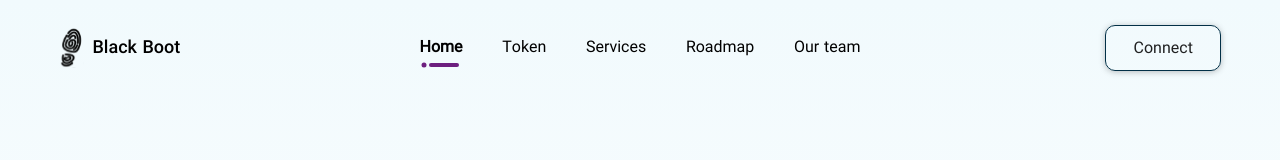
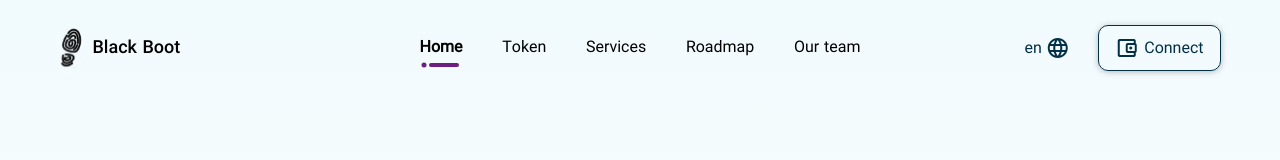
Before and after one commit to BlackBoot-io/Site, a Nuxt app: page / in a window 1280 px wide. Shown: the top 160 px of the page. Built offline with nearby package versions, Linux system fonts and the light colour scheme.

Commit message:
update header

```diff
--- a/assets/scss/_main.scss
+++ b/assets/scss/_main.scss
@@ -67,8 +67,6 @@
 	background: transparent!important;
 	line-height: 30px!important;
 	text-transform: none!important;
-	border: 1px solid #023047!important;
-	box-shadow: 0px 1px 6px rgba(0, 0, 0, 0.25)!important;
 }
 
 .title-main {
--- a/components/base/Header.vue
+++ b/components/base/Header.vue
@@ -18,9 +18,9 @@
         </div>
         <div class="center">
           <div v-for="link in $store.state.menu" :key="link.name">
-            <NuxtLink v-if="!link.items" :to="link.route" class="header-link">{{
-              link.name
-            }}</NuxtLink>
+            <NuxtLink v-if="!link.items" :to="link.route" class="header-link">
+              {{ link.name }}
+            </NuxtLink>
             <v-menu
               v-else
               open-on-hover
@@ -53,12 +53,22 @@
           </div>
         </div>
         <div class="left">
-          <a href="https://web.mobexi.net/al/signup">
+          <a href="#">
+            <v-btn
+              depressed
+              class="btn-main"
+            >
+             {{ content.lang }}
+              <v-icon class="ml-1">mdi-web</v-icon>
+            </v-btn>
+          </a>
+          <a href="#">
             <v-btn
               outlined
               depressed
-              class="btn-main"
+              class="btn-main btn-connect ml-3"
             >
+              <v-icon class="mr-1">mdi-wallet-outline</v-icon>
               {{ content.register }}
             </v-btn>
           </a>
@@ -78,9 +88,7 @@
             <v-list-item
               v-if="!link.items"
               class="pa-0 mb-2"
-              :class="{
-                'v-list-item--active': $nuxt.$route.path == link.route,
-              }"
+              :class="{'v-list-item--active': $nuxt.$route.path == link.route}"
             >
               <NuxtLink :to="link.route" class="d-flex py-2 pr-8 list-link">
                 <v-list-item-icon class="ml-5">
@@ -129,7 +137,7 @@
 export default {
   data: () => ({
     content: {
-      login: "ورود",
+      lang: "en",
       register: "Connect",
     },
     scrolled: false,
@@ -232,8 +240,17 @@ header {
     .v-btn {
       transition: 0.5s !important;
       font-size: 16px !important;
-      min-width: 116px!important;
       min-height: 46px!important;
+      color: #023047!important;
+
+      .v-icon {
+      }
+
+      &.btn-connect {
+        min-width: 116px!important;
+        border: 1px solid #023047!important;
+        box-shadow: 0px 1px 6px rgba(0, 0, 0, 0.25)!important;
+      }
     }
   }
 
@@ -312,8 +329,7 @@ header {
     transition: 0.5s !important;
     transition-delay: 0s !important;
     padding: 5px 0 !important;
-    box-shadow: 0 2px 4px -1px rgba(0, 0, 0, 0.2),
-      0 4px 5px 0 rgba(0, 0, 0, 0.14), 0 1px 10px 0 rgba(0, 0, 0, 0.12) !important;
+    box-shadow: 0 2px 4px -1px rgba(0, 0, 0, 0.2), 0 4px 5px 0 rgba(0, 0, 0, 0.14), 0 1px 10px 0 rgba(0, 0, 0, 0.12) !important;
 
     .header-link,
     .header-sub {
--- a/components/section/Spotlight.vue
+++ b/components/section/Spotlight.vue
@@ -66,7 +66,7 @@
     font-size: 18px;
     line-height: 35px;
     color: #000000;
-    width: 532px;
+    max-width: 532px;
   }
 }
 
```
